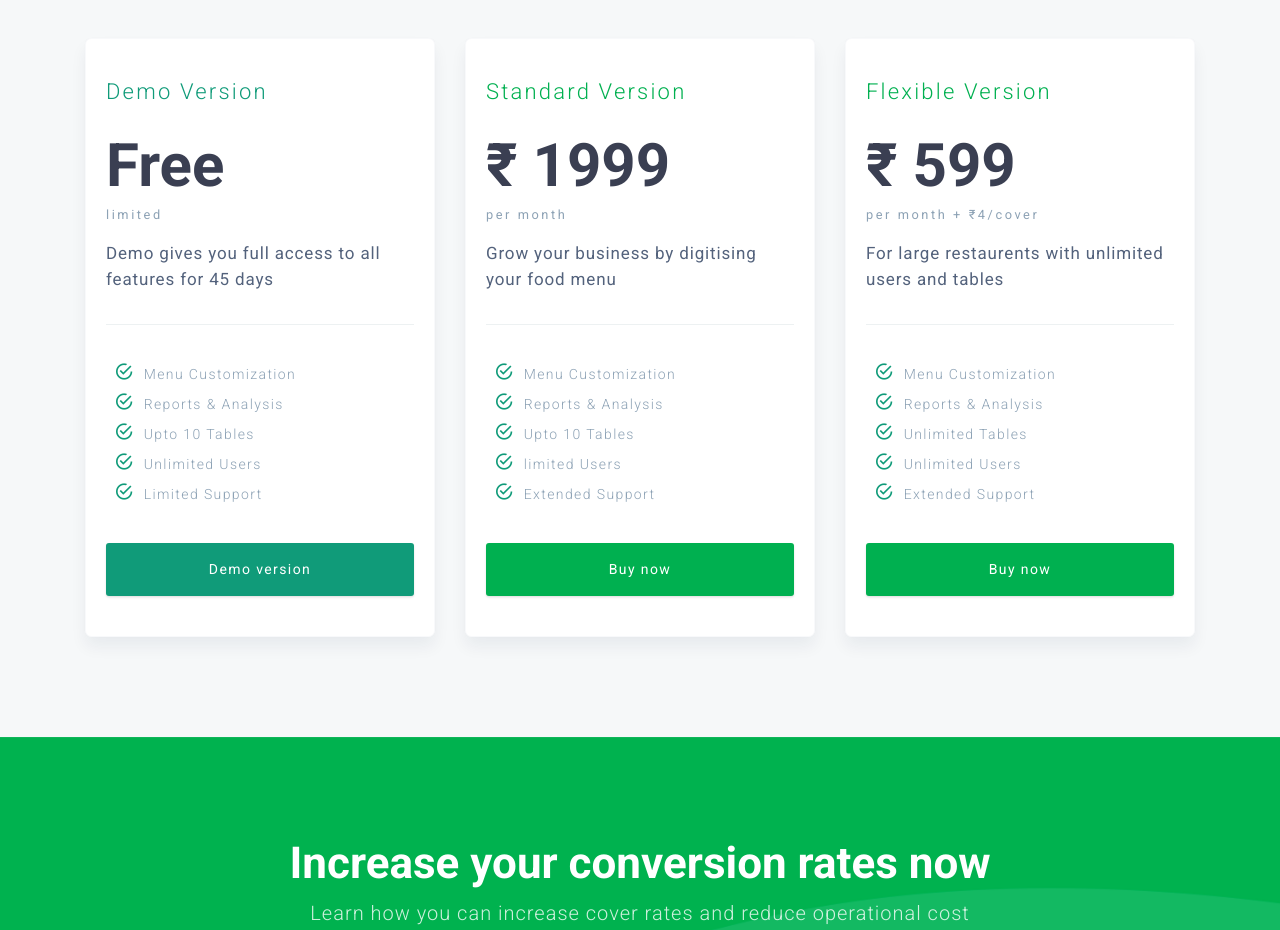
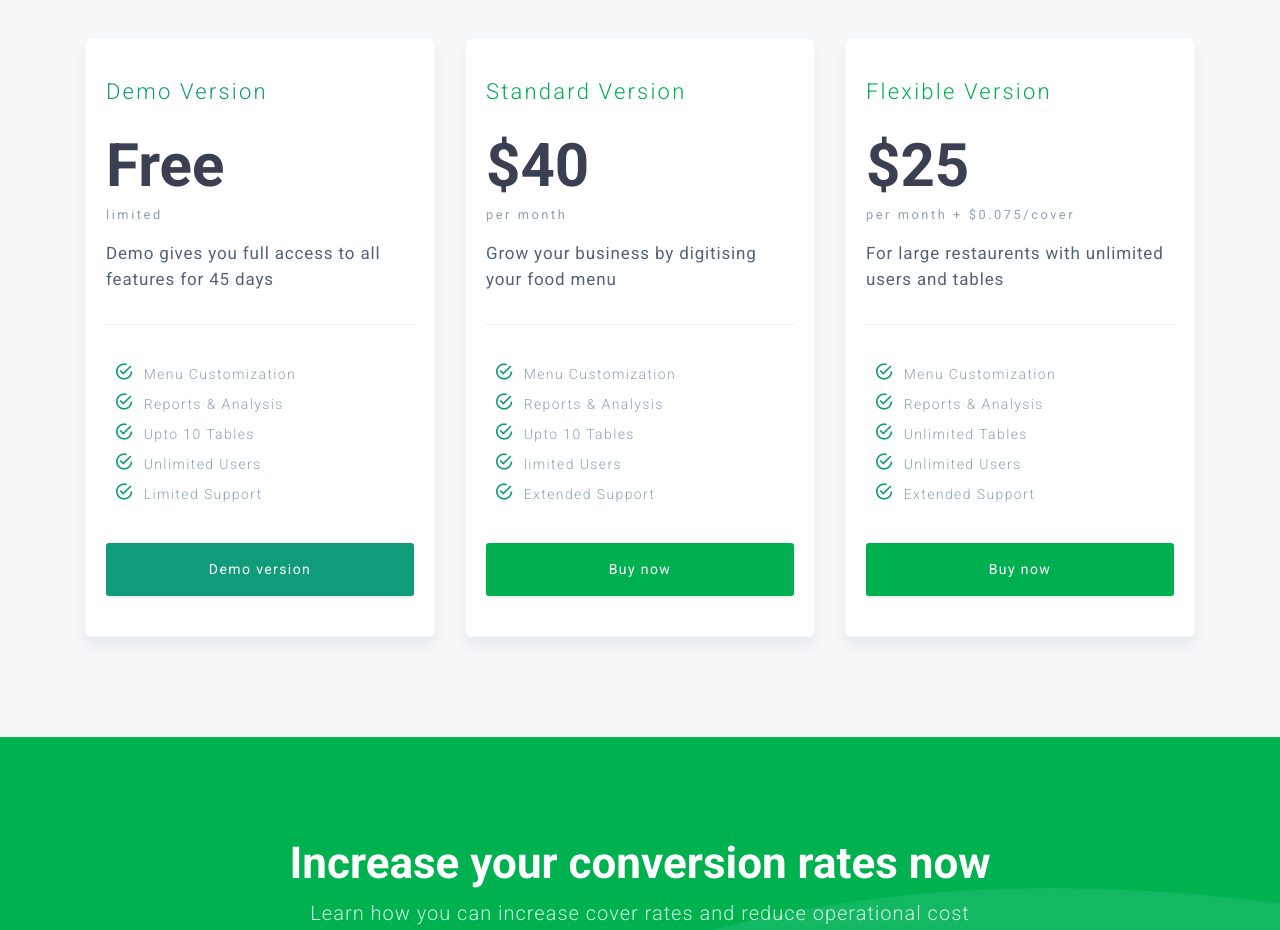
Before and after one commit to dinerstables/dinerstables.github.io, a plain HTML site: page index.html in a window 1280 px wide. Shown: the part 1700-2630 px from the top of the page. Drawn offline with nearby package versions, Linux system fonts and the light colour scheme.

Commit message:
Update index.html

```diff
--- a/index.html
+++ b/index.html
@@ -130,7 +130,7 @@
     <div class="col-md-4">
      <div class="pricing-box">
       <h3>Standard Version</h3>
-      <h6>₹ 1999</h6>
+      <h6>$40</h6>
       <small>per month</small>
       <p>Grow your business by digitising your food menu </p>
       <div class="divider-light"></div>
@@ -149,8 +149,8 @@
     <div class="col-md-4">
      <div class="pricing-box">
       <h3>Flexible Version</h3>
-      <h6>₹ 599</h6>
-      <small>per month + ₹4/cover</small>
+      <h6>$25</h6>
+      <small>per month + $0.075/cover</small>
       <p>For large restaurents with unlimited users and tables</p>
       <div class="divider-light"></div>
       <ul>
```
